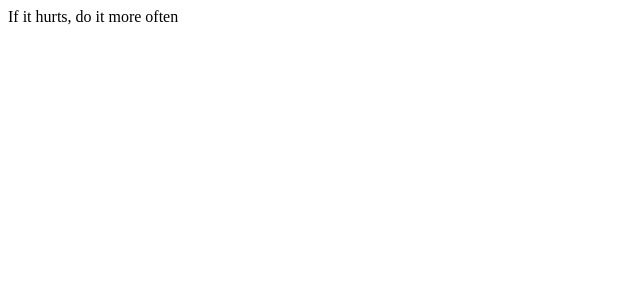
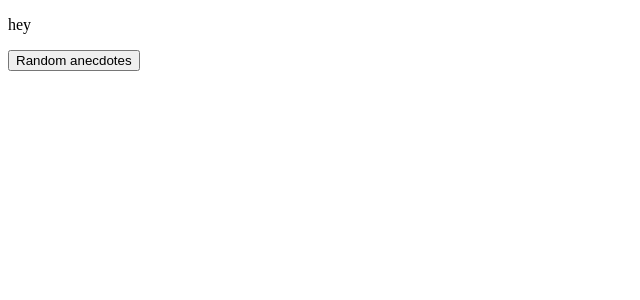
Before and after one commit to pyrhaa/fullStackOpen-part-1, a React (Create React App) app in the folder anecdotes/: page / in a window 1280 px wide. Shown: the top 300 px of the page, without its empty margins (0-640 px from the left). Built offline with nearby package versions, Linux system fonts and the light colour scheme.

Commit message:
log props and compo button created

```diff
--- a/anecdotes/src/App.js
+++ b/anecdotes/src/App.js
@@ -1,4 +1,13 @@
 import React, { useState } from 'react';
+
+const Anecdote = (props) => {
+  console.log(props);
+  return <p>hey</p>;
+};
+
+const Button = (props) => {
+  return <button onClick={props.handleClick}>Random anecdotes</button>;
+};
 
 const App = () => {
   const anecdotes = [
@@ -13,7 +22,12 @@ const App = () => {
 
   const [selected, setSelected] = useState(0);
 
-  return <div>{anecdotes[selected]}</div>;
+  return (
+    <div>
+      <Anecdote />
+      <Button />
+    </div>
+  );
 };
 
 export default App;
```
